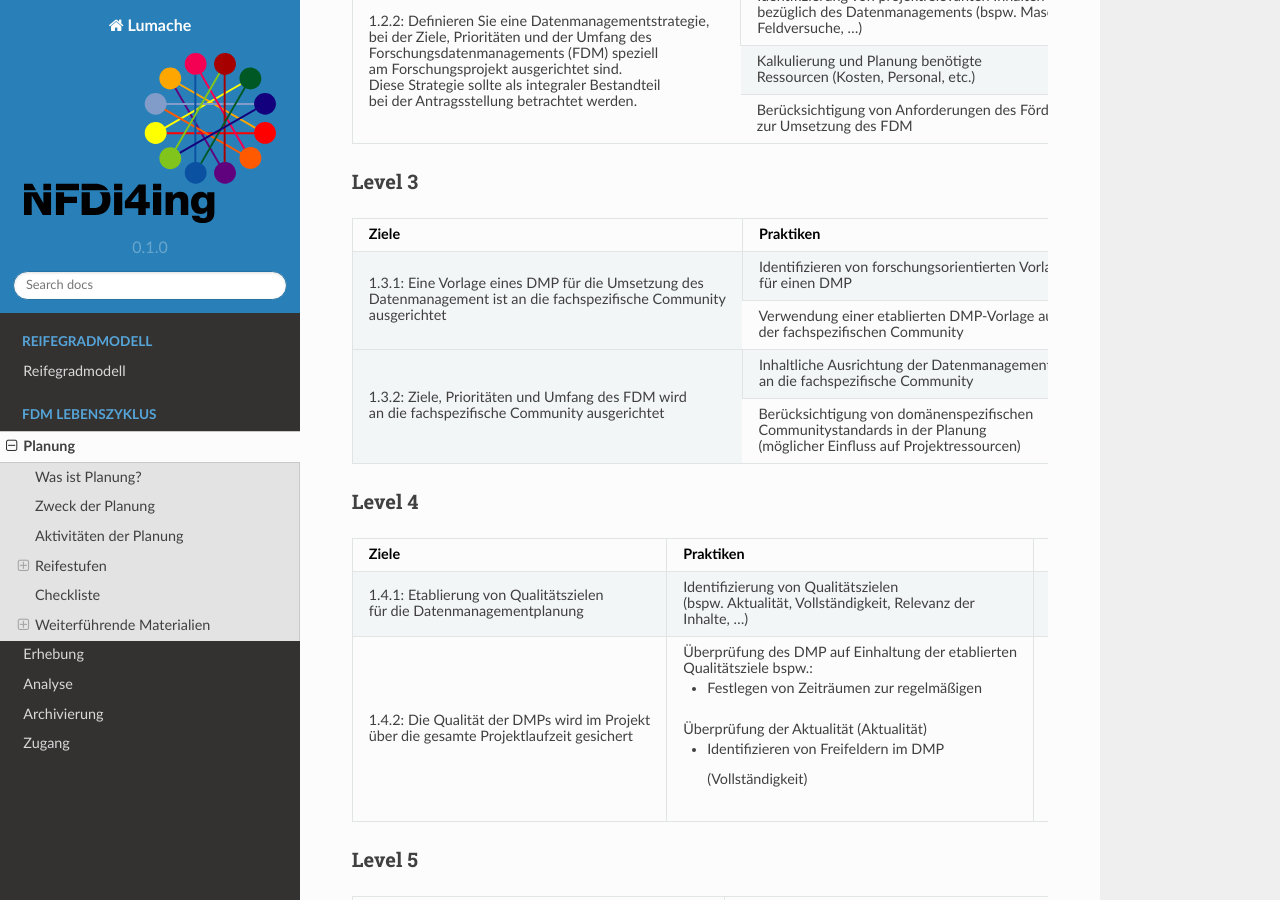
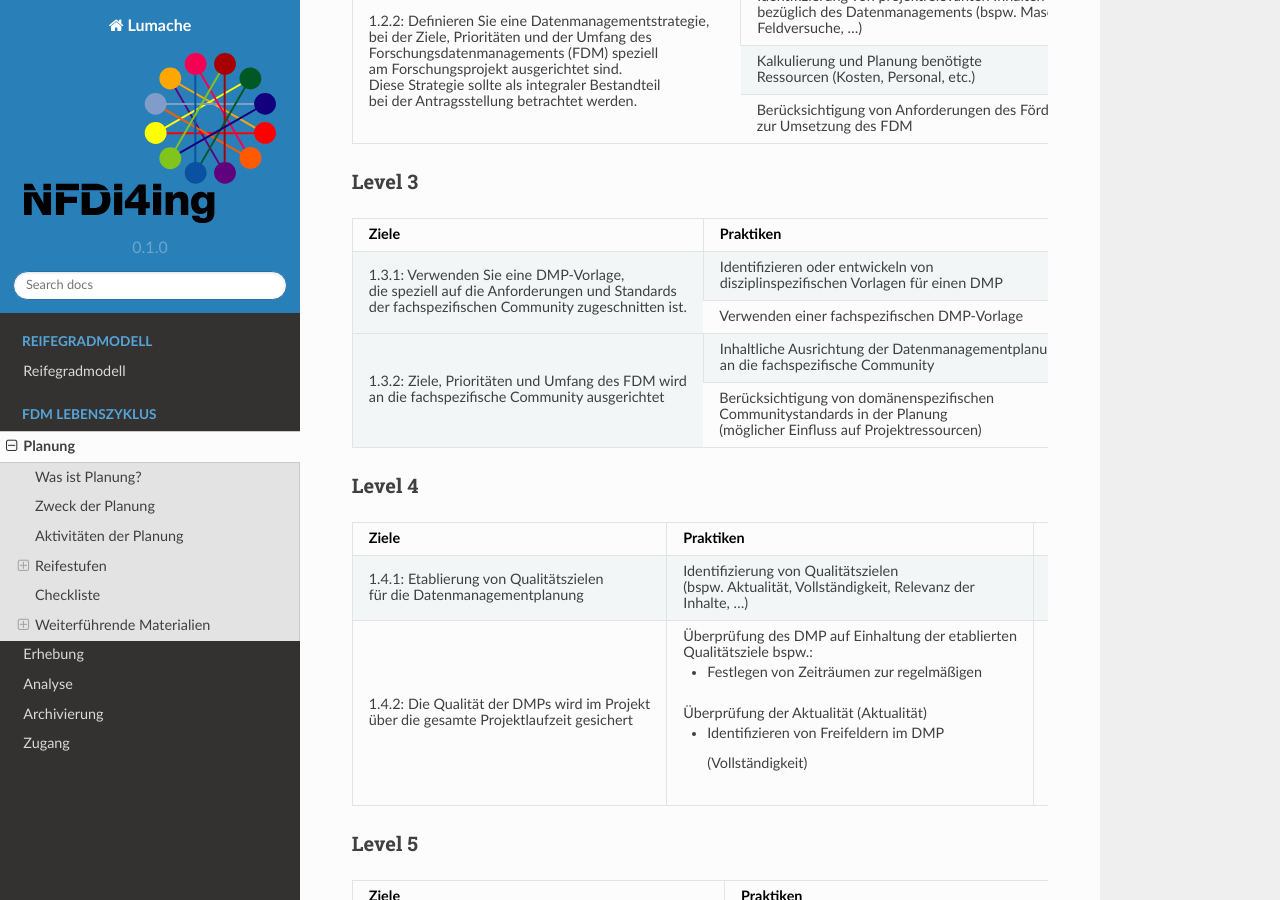
Before and after one commit to LUHMW/MaturityModelsNFDI4Ing, a Sphinx documentation site: the page built from docs/source/planung.rst, in a window 1280 px wide and 900 px high, scrolled down 3368 px. Built offline with Sphinx 7.4.7 and the Read the Docs theme 2.0.0, drawn with Linux system fonts in a browser that asks for light colours.

Commit message:
Update planung.rst

```diff
--- a/docs/source/planung.rst
+++ b/docs/source/planung.rst
@@ -160,13 +160,15 @@
 +-------------------------------------------------------+----------------------------------------------------------+-------------------------------------------------------------------------------------------------------------------------------------------------------------------------------+
 | Ziele                                                 | Praktiken                                                |  Empfehlungen/weitere Materialien                                                                                                                                             |
 +=======================================================+==========================================================+===============================================================================================================================================================================+
-| 1.3.1: Eine Vorlage eines DMP für die Umsetzung des   | Identifizieren von forschungsorientierten Vorlagen       |                                                                                                                                                                               |
+| 1.3.1: Verwenden Sie eine DMP-Vorlage,                | Identifizieren oder entwickeln von                       | Es gibt unterschiedliche Schwerpunkte für                                                                                                                                     |
 |                                                       |                                                          |                                                                                                                                                                               |
-| Datenmanagement ist an die fachspezifische Community  | für einen DMP                                            |                                                                                                                                                                               |
+| die speziell auf die Anforderungen und Standards      | disziplinspezifischen Vorlagen für einen DMP             | das Forschungsdatenmanagement in                                                                                                                                              |
 |                                                       +----------------------------------------------------------+                                                                                                                                                                               |
-| ausgerichtet                                          | Verwendung einer etablierten DMP-Vorlage auf Basis       |                                                                                                                                                                               |
+| der fachspezifischen Community zugeschnitten ist.     | Verwenden einer fachspezifischen DMP-Vorlage             | Abhängigkeit der Disziplin und Forschungsmethode.                                                                                                                             |
 |                                                       |                                                          |                                                                                                                                                                               |
-|                                                       | der fachspezifischen Community                           |                                                                                                                                                                               |
+|                                                       |                                                          | Existierende `RDMO-Fragenkataloge <https://github.com/rdmorganiser/rdmo-catalog/tree/master#content-curated-by-the-rdmo-team>`_                                               |
+|                                                       |                                                          |                                                                                                                                                                               |
+|                                                       |                                                          |                                                                                                                                                                               |
 +-------------------------------------------------------+----------------------------------------------------------+-------------------------------------------------------------------------------------------------------------------------------------------------------------------------------+
 | 1.3.2: Ziele, Prioritäten und Umfang des FDM wird     | Inhaltliche Ausrichtung der Datenmanagementplanung       |                                                                                                                                                                               |
 |                                                       |                                                          |                                                                                                                                                                               |
```
